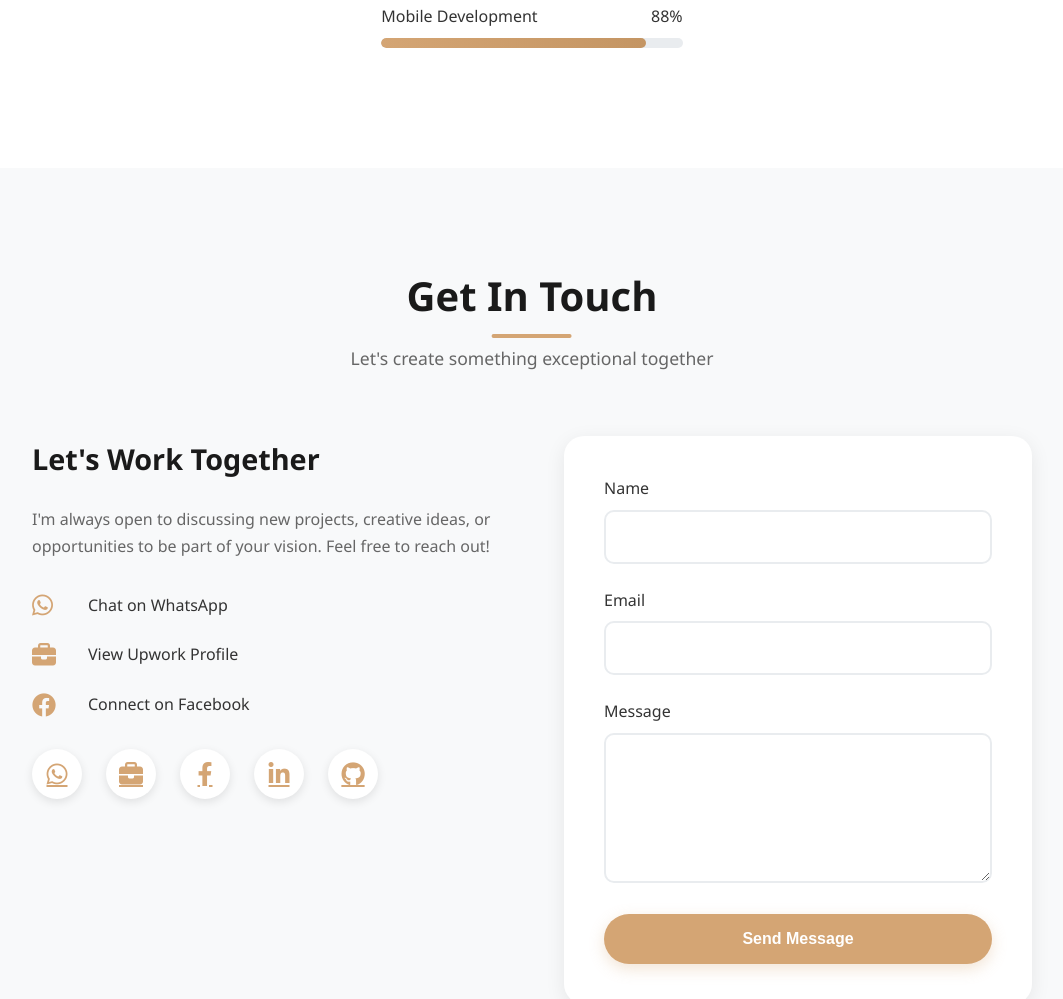
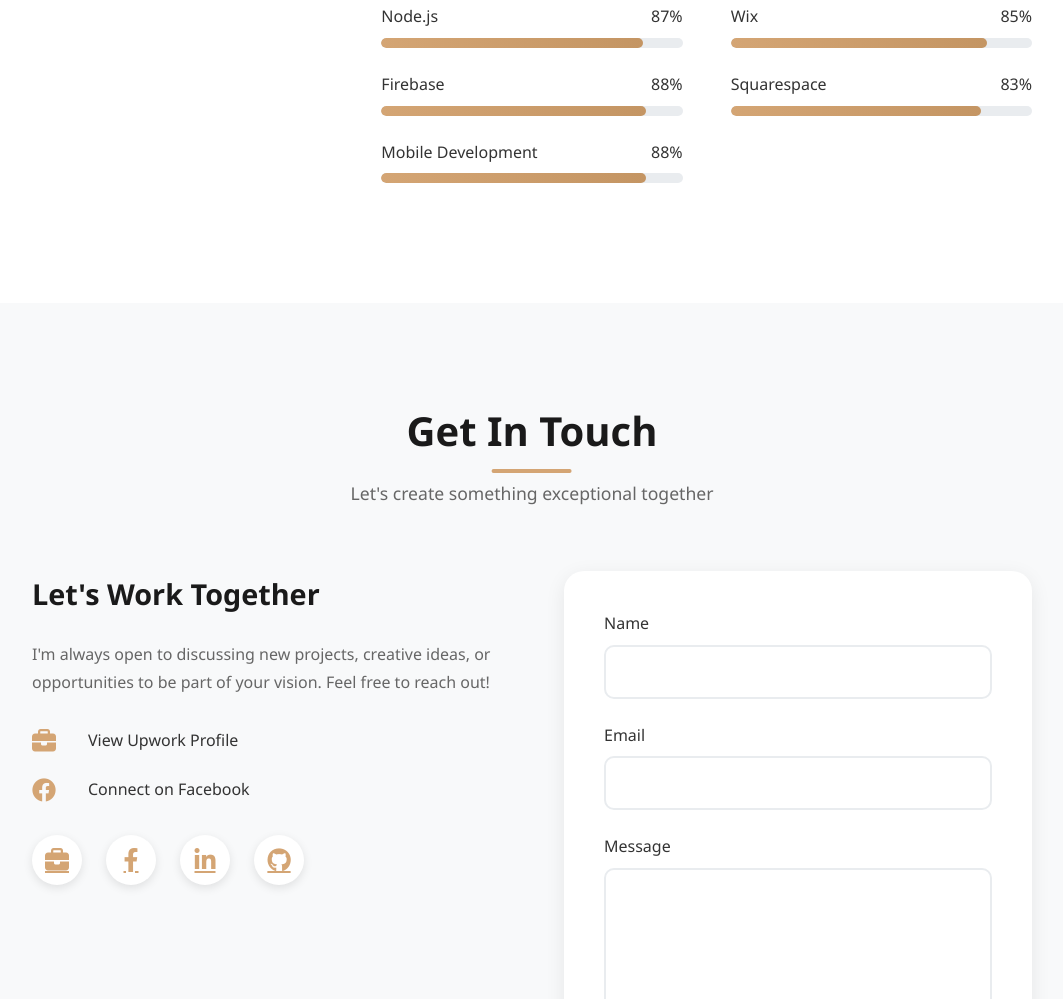
Before and after one commit to uchejames/Steve, a plain HTML site: page index.html in a window 1280 px wide. Shown: the part 3198-4197 px from the top of the page, without its empty margins (108-1171 px from the left). Drawn offline with Linux system fonts and the light colour scheme.

Commit message:
Enhance hero section layout and add new skills to showcase

```diff
--- a/index.html
+++ b/index.html
@@ -621,9 +621,15 @@
                 transform: rotate(-45deg) translate(7px, -7px);
             }
 
+            .hero {
+                padding: 6rem 2rem 3rem;
+                min-height: auto;
+            }
+
             .hero-container {
                 grid-template-columns: 1fr;
                 text-align: center;
+                gap: 2rem;
             }
 
             .hero-content h1 {
@@ -632,6 +638,7 @@
 
             .hero-image {
                 order: -1;
+                margin-bottom: 1rem;
             }
 
             .hero-image img {
@@ -649,12 +656,27 @@
         }
 
         @media (max-width: 640px) {
+            .hero {
+                padding: 5rem 1.5rem 2rem;
+            }
+
+            .hero-container {
+                gap: 1.5rem;
+            }
+
             .hero-content h1 {
                 font-size: 2rem;
+                margin-bottom: 0.5rem;
             }
 
             .hero-content h2 {
                 font-size: 1.3rem;
+                margin-bottom: 1rem;
+            }
+
+            .hero-content p {
+                font-size: 1rem;
+                margin-bottom: 1.5rem;
             }
 
             .section-title {
@@ -663,6 +685,11 @@
 
             .cta-buttons {
                 flex-direction: column;
+                gap: 1rem;
+            }
+
+            .hero-image {
+                margin-bottom: 0;
             }
 
             .hero-image img {
@@ -881,6 +908,24 @@
                     </div>
                     <div class="skill-item">
                         <div class="skill-name">
+                            <span>Node.js</span>
+                            <span>87%</span>
+                        </div>
+                        <div class="skill-bar">
+                            <div class="skill-progress" style="--progress: 87%"></div>
+                        </div>
+                    </div>
+                    <div class="skill-item">
+                        <div class="skill-name">
+                            <span>Firebase</span>
+                            <span>88%</span>
+                        </div>
+                        <div class="skill-bar">
+                            <div class="skill-progress" style="--progress: 88%"></div>
+                        </div>
+                    </div>
+                    <div class="skill-item">
+                        <div class="skill-name">
                             <span>Mobile Development</span>
                             <span>88%</span>
                         </div>
@@ -919,6 +964,24 @@
                             <div class="skill-progress" style="--progress: 87%"></div>
                         </div>
                     </div>
+                    <div class="skill-item">
+                        <div class="skill-name">
+                            <span>Wix</span>
+                            <span>85%</span>
+                        </div>
+                        <div class="skill-bar">
+                            <div class="skill-progress" style="--progress: 85%"></div>
+                        </div>
+                    </div>
+                    <div class="skill-item">
+                        <div class="skill-name">
+                            <span>Squarespace</span>
+                            <span>83%</span>
+                        </div>
+                        <div class="skill-bar">
+                            <div class="skill-progress" style="--progress: 83%"></div>
+                        </div>
+                    </div>
                 </div>
             </div>
         </div>
@@ -936,10 +999,6 @@
 
                     <div class="contact-details">
                         <div class="contact-item">
-                            <i class="fab fa-whatsapp"></i>
-                            <a href="https://wa.me/+2348023491802" target="_blank">Chat on WhatsApp</a>
-                        </div>
-                        <div class="contact-item">
                             <i class="fas fa-briefcase"></i>
                             <a href="https://www.upwork.com/freelancers/~018ba61d61d6f7a8d3?mp_source=share" target="_blank">View Upwork Profile</a>
                         </div>
@@ -950,9 +1009,6 @@
                     </div>
 
                     <div class="social-links">
-                        <a href="https://wa.me/+2348023491802" target="_blank" title="WhatsApp">
-                            <i class="fab fa-whatsapp"></i>
-                        </a>
                         <a href="https://www.upwork.com/freelancers/~018ba61d61d6f7a8d3?mp_source=share" target="_blank" title="Upwork">
                             <i class="fas fa-briefcase"></i>
                         </a>
```
